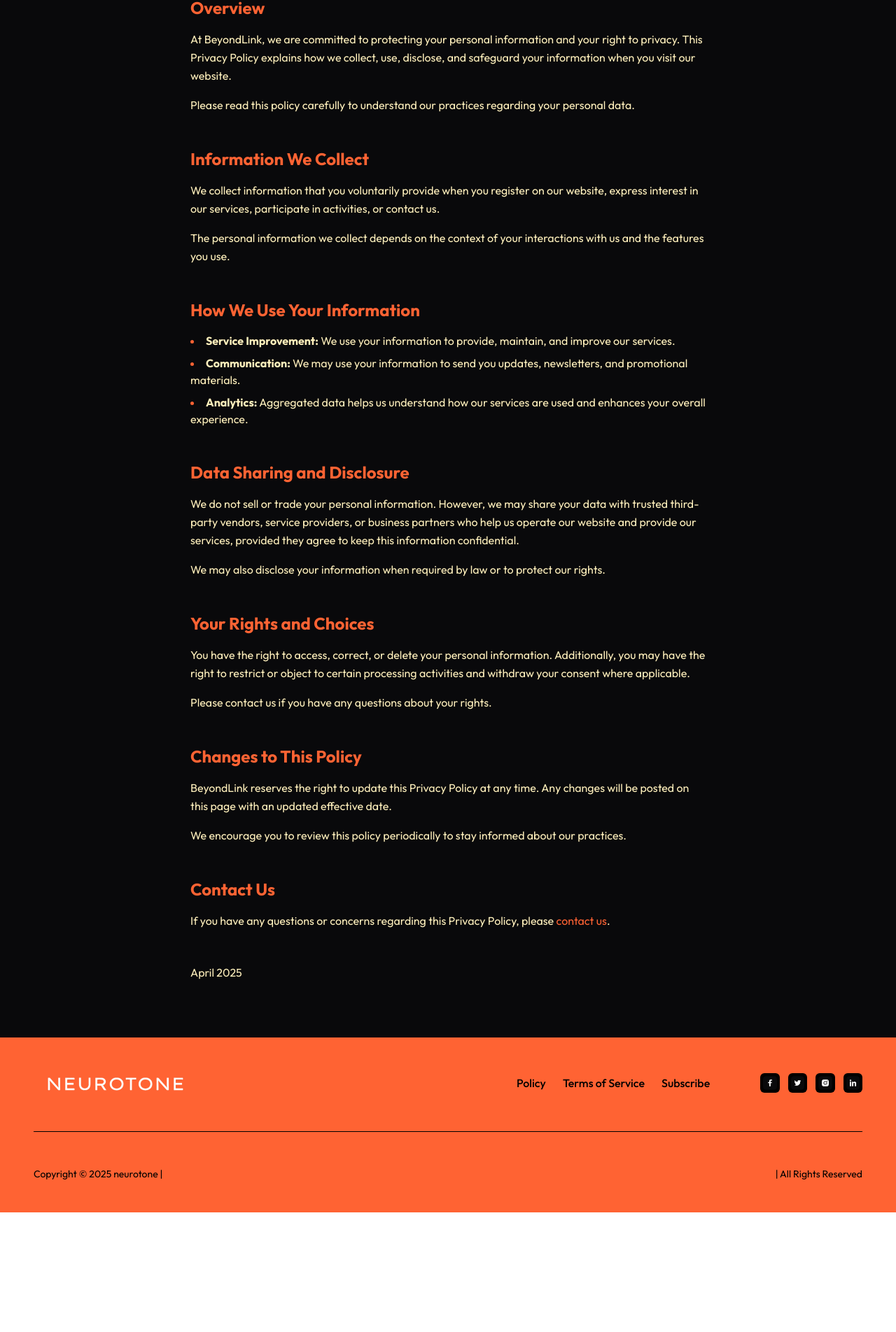
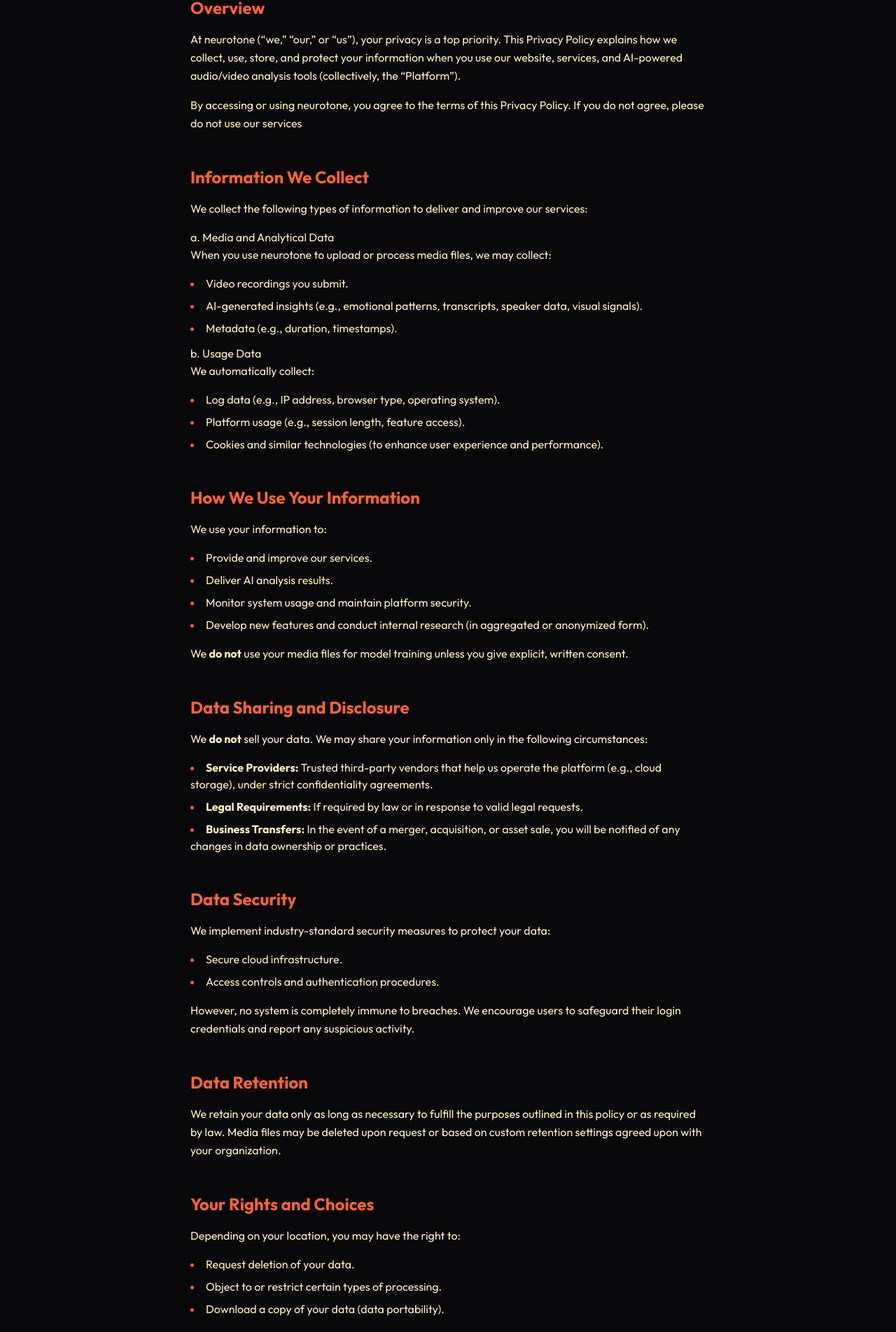
Before and after one commit to neurotone-io/neurotone-landing, a Next.js app: page /policy in a window 1280 px wide. Shown: the part 289-2193 px from the top of the page at 70% size. Before the commit the page ends 2022 px from the top, so only its background shows below. Built offline with nearby package versions, Linux system fonts and the light colour scheme.

Commit message:
Updating our policy

```diff
--- a/src/app/components/Footer.tsx
+++ b/src/app/components/Footer.tsx
@@ -22,7 +22,7 @@
           <div className="flex flex-col md:flex-row gap-6">
             {/* Links */}
             <div className="flex flex-col md:flex-row gap-6 text-md font-medium items-center mb-4 md:mb-0 md:mr-12">
-              <Link href="/" className="hover:underline">
+              <Link href="/policy" className="hover:underline">
                 Policy
               </Link>
               <Link href="/" className="hover:underline">
--- a/src/app/policy/page.tsx
+++ b/src/app/policy/page.tsx
@@ -13,7 +13,7 @@
           Privacy Policy
         </h1>
         <p className="mt-4 text-lg md:text-xl text-[#FFF0BC]">
-          Your privacy is important to us at BeyondLink
+          Your privacy is important to us at neurotone
         </p>
       </header>
 
@@ -23,14 +23,13 @@
         <section className="mb-12">
           <h2 className="text-2xl font-bold text-[#FF6333] mb-4">Overview</h2>
           <p className="text-[#FFF0BC] leading-relaxed mb-4">
-            At BeyondLink, we are committed to protecting your personal
-            information and your right to privacy. This Privacy Policy explains
-            how we collect, use, disclose, and safeguard your information when
-            you visit our website.
+            At neurotone (“we,” “our,” or “us”), your privacy is a top priority. This Privacy Policy
+            explains how we collect, use, store, and protect your information when you use our website,
+            services, and AI-powered audio/video analysis tools (collectively, the “Platform”).
           </p>
           <p className="text-[#FFF0BC] leading-relaxed">
-            Please read this policy carefully to understand our practices
-            regarding your personal data.
+            By accessing or using neurotone, you agree to the terms of this Privacy Policy. If you do not
+            agree, please do not use our services
           </p>
         </section>
 
@@ -40,14 +39,40 @@
             Information We Collect
           </h2>
           <p className="text-[#FFF0BC] leading-relaxed mb-4">
-            We collect information that you voluntarily provide when you
-            register on our website, express interest in our services,
-            participate in activities, or contact us.
+            We collect the following types of information to deliver and improve our services:
           </p>
-          <p className="text-[#FFF0BC] leading-relaxed">
-            The personal information we collect depends on the context of your
-            interactions with us and the features you use.
+          <h3 className="text-[#FFF0BC]">a. Media and Analytical Data</h3>
+          <p className="text-[#FFF0BC] leading-relaxed mb-4">
+            When you use neurotone to upload or process media files, we may collect:
           </p>
+          <ul className="list-disc list-inside marker:text-[#FF6333] space-y-2">
+            <li className="text-[#FFF0BC]">
+              Video recordings you submit.
+            </li>
+            <li className="text-[#FFF0BC]">
+              AI-generated insights (e.g., emotional patterns, transcripts, speaker data, visual
+              signals).
+            </li>
+            <li className="text-[#FFF0BC]">
+              Metadata (e.g., duration, timestamps).
+            </li>
+          </ul>
+
+          <h3 className="text-[#FFF0BC] mt-3">b. Usage Data</h3>
+          <p className="text-[#FFF0BC] leading-relaxed mb-4">
+            We automatically collect:
+          </p>
+          <ul className="list-disc list-inside marker:text-[#FF6333] space-y-2">
+            <li className="text-[#FFF0BC]">
+              Log data (e.g., IP address, browser type, operating system).
+            </li>
+            <li className="text-[#FFF0BC]">
+              Platform usage (e.g., session length, feature access).
+            </li>
+            <li className="text-[#FFF0BC]">
+              Cookies and similar technologies (to enhance user experience and performance).
+            </li>
+          </ul>
         </section>
 
         {/* Section 3: How We Use Your Information */}
@@ -55,20 +80,27 @@
           <h2 className="text-2xl font-bold text-[#FF6333] mb-4">
             How We Use Your Information
           </h2>
+          <p className="text-[#FFF0BC] leading-relaxed mb-4">
+            We use your information to:
+          </p>
           <ul className="list-disc list-inside marker:text-[#FF6333] space-y-2">
             <li className="text-[#FFF0BC]">
-              <strong>Service Improvement:</strong> We use your information to
-              provide, maintain, and improve our services.
+              Provide and improve our services.
             </li>
             <li className="text-[#FFF0BC]">
-              <strong>Communication:</strong> We may use your information to
-              send you updates, newsletters, and promotional materials.
+              Deliver AI analysis results.
             </li>
             <li className="text-[#FFF0BC]">
-              <strong>Analytics:</strong> Aggregated data helps us understand
-              how our services are used and enhances your overall experience.
+              Monitor system usage and maintain platform security.
+            </li>
+            <li className="text-[#FFF0BC]">
+              Develop new features and conduct internal research (in aggregated or anonymized
+              form).
             </li>
           </ul>
+          <p className="text-[#FFF0BC] leading-relaxed mt-4">
+            We <strong>do not</strong> use your media files for model training unless you give explicit, written consent.
+          </p>
         </section>
 
         {/* Section 4: Data Sharing and Disclosure */}
@@ -77,55 +109,122 @@
             Data Sharing and Disclosure
           </h2>
           <p className="text-[#FFF0BC] leading-relaxed mb-4">
-            We do not sell or trade your personal information. However, we may
-            share your data with trusted third-party vendors, service providers,
-            or business partners who help us operate our website and provide our
-            services, provided they agree to keep this information confidential.
+            We <strong>do not</strong> sell your data. We may share your information only in the following
+            circumstances:
           </p>
-          <p className="text-[#FFF0BC] leading-relaxed">
-            We may also disclose your information when required by law or to
-            protect our rights.
+          <ul className="list-disc list-inside marker:text-[#FF6333] space-y-2">
+            <li className="text-[#FFF0BC]">
+              <strong>Service Providers:</strong> Trusted third-party vendors that help us operate the platform (e.g.,
+              cloud storage), under strict confidentiality agreements.
+            </li>
+            <li className="text-[#FFF0BC]">
+              <strong>Legal Requirements:</strong> If required by law or in response to valid legal requests.
+            </li>
+            <li className="text-[#FFF0BC]">
+              <strong>Business Transfers:</strong> In the event of a merger, acquisition, or asset sale, you will be
+              notified of any changes in data ownership or practices.
+            </li>
+          </ul>
+        </section>
+
+        {/* Section 5: Data Security */}
+        <section className="mb-12">
+          <h2 className="text-2xl font-bold text-[#FF6333] mb-4">
+            Data Security
+          </h2>
+          <p className="text-[#FFF0BC] leading-relaxed mb-4">
+            We implement industry-standard security measures to protect your data:
+          </p>
+          <ul className="list-disc list-inside marker:text-[#FF6333] space-y-2">
+            <li className="text-[#FFF0BC]">
+              Secure cloud infrastructure.
+            </li>
+            <li className="text-[#FFF0BC]">
+              Access controls and authentication procedures.
+            </li>
+          </ul>
+          <p className="text-[#FFF0BC] leading-relaxed mt-4">
+            However, no system is completely immune to breaches. We encourage users to safeguard
+            their login credentials and report any suspicious activity.
           </p>
         </section>
 
-        {/* Section 5: Your Rights and Choices */}
+        {/* Section 6: Data Retention */}
+        <section className="mb-12">
+          <h2 className="text-2xl font-bold text-[#FF6333] mb-4">
+            Data Retention
+          </h2>
+          <p className="text-[#FFF0BC] leading-relaxed mb-4">
+            We retain your data only as long as necessary to fulfill the purposes outlined in this policy or
+            as required by law. Media files may be deleted upon request or based on custom retention
+            settings agreed upon with your organization.
+          </p>
+        </section>
+
+        {/* Section 7: Your Rights and Choices */}
         <section className="mb-12">
           <h2 className="text-2xl font-bold text-[#FF6333] mb-4">
             Your Rights and Choices
           </h2>
           <p className="text-[#FFF0BC] leading-relaxed mb-4">
-            You have the right to access, correct, or delete your personal
-            information. Additionally, you may have the right to restrict or
-            object to certain processing activities and withdraw your consent
-            where applicable.
+            Depending on your location, you may have the right to:
           </p>
-          <p className="text-[#FFF0BC] leading-relaxed">
-            Please contact us if you have any questions about your rights.
+          <ul className="list-disc list-inside marker:text-[#FF6333] space-y-2">
+            <li className="text-[#FFF0BC]">
+              Request deletion of your data.
+            </li>
+            <li className="text-[#FFF0BC]">
+              Object to or restrict certain types of processing.
+            </li>
+            <li className="text-[#FFF0BC]">
+              Download a copy of your data (data portability).
+            </li>
+          </ul>
+          <p className="text-[#FFF0BC] leading-relaxed mt-4">
+            To exercise these rights, contact us at: <a href="mailto:info@neurotone.io">info@neurotone.io</a>
           </p>
         </section>
 
-        {/* Section 6: Changes to this Policy */}
+        {/* Section 8: International Users */}
+        <section className="mb-12">
+          <h2 className="text-2xl font-bold text-[#FF6333] mb-4">
+            International Users
+          </h2>
+          <p className="text-[#FFF0BC] leading-relaxed mb-4">
+            Our servers may be located in different jurisdictions. By using neurotone, you consent to the
+            transfer and processing of your data outside of your country, where privacy laws may differ.
+          </p>
+        </section>
+
+        {/* Section 9: Children’s Privacy */}
+        <section className="mb-12">
+          <h2 className="text-2xl font-bold text-[#FF6333] mb-4">
+            Children’s Privacy
+          </h2>
+          <p className="text-[#FFF0BC] leading-relaxed mb-4">
+            neurotone is not intended for use by individuals under the age of 18. We do not knowingly
+            collect data from children. If you believe a child has submitted data to us, please contact us so
+            we can delete it.
+          </p>
+        </section>
+
+        {/* Section 10: Changes to this Policy */}
         <section className="mb-12">
           <h2 className="text-2xl font-bold text-[#FF6333] mb-4">
             Changes to This Policy
           </h2>
           <p className="text-[#FFF0BC] leading-relaxed mb-4">
-            BeyondLink reserves the right to update this Privacy Policy at any
-            time. Any changes will be posted on this page with an updated
-            effective date.
-          </p>
-          <p className="text-[#FFF0BC] leading-relaxed">
-            We encourage you to review this policy periodically to stay informed
-            about our practices.
+            We may update this Privacy Policy periodically. We'll notify you of significant changes via
+            email or within the platform. Continued use of the platform after such updates constitutes
+            acceptance of the revised policy.
           </p>
         </section>
 
-        {/* Section 7: Contact Us */}
+        {/* Section 11: Contact Us */}
         <section className="mb-12">
           <h2 className="text-2xl font-bold text-[#FF6333] mb-4">Contact Us</h2>
           <p className="text-[#FFF0BC] leading-relaxed">
-            If you have any questions or concerns regarding this Privacy Policy,
-            please{" "}
+            If you have questions or concerns about this Privacy Policy, {" "}
             <span
               onClick={() => setShowForm(true)}
               className="text-[#FF6333] hover:underline cursor-pointer"
@@ -136,7 +235,7 @@
           </p>
         </section>
         <section className="mb-12">
-          <p className="text-[#FFF0BC] leading-relaxed">April 2025</p>
+          <p className="text-[#FFF0BC] leading-relaxed">August 2025</p>
         </section>
         {showForm && <ContactForm onClose={() => setShowForm(false)} />}
       </main>
```
